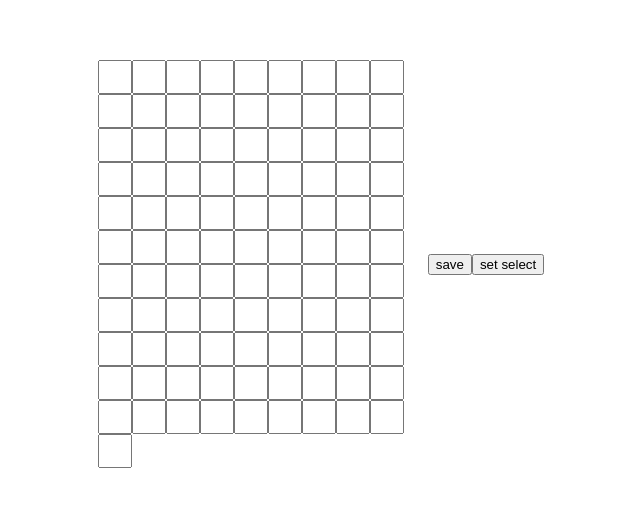
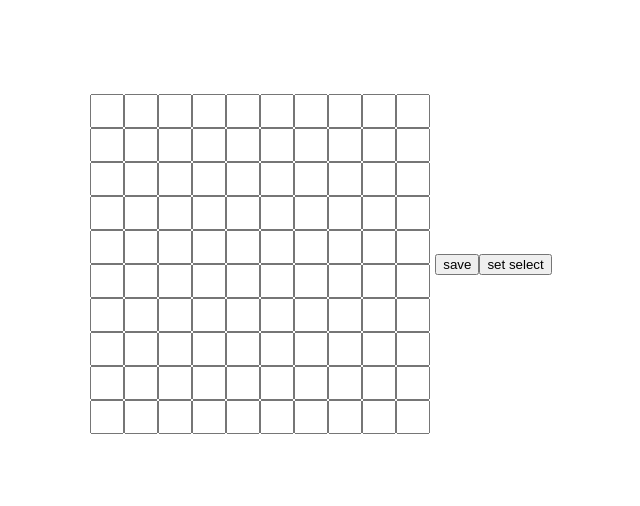
Before and after one commit to Alhamou/faker, a plain HTML site: page index.html in a window 1280 px wide. Shown: the part 144-650 px from the top of the page, without its empty margins (319-959 px from the left). Drawn offline with nearby package versions, Linux system fonts and the light colour scheme.

Commit message:
Update index.html

```diff
--- a/index.html
+++ b/index.html
@@ -9,7 +9,7 @@
 	}
 	.in_network {
 
-		width: 330px;
+		width: 345px;
 	}
 	.network{
 		display: flex;
```
